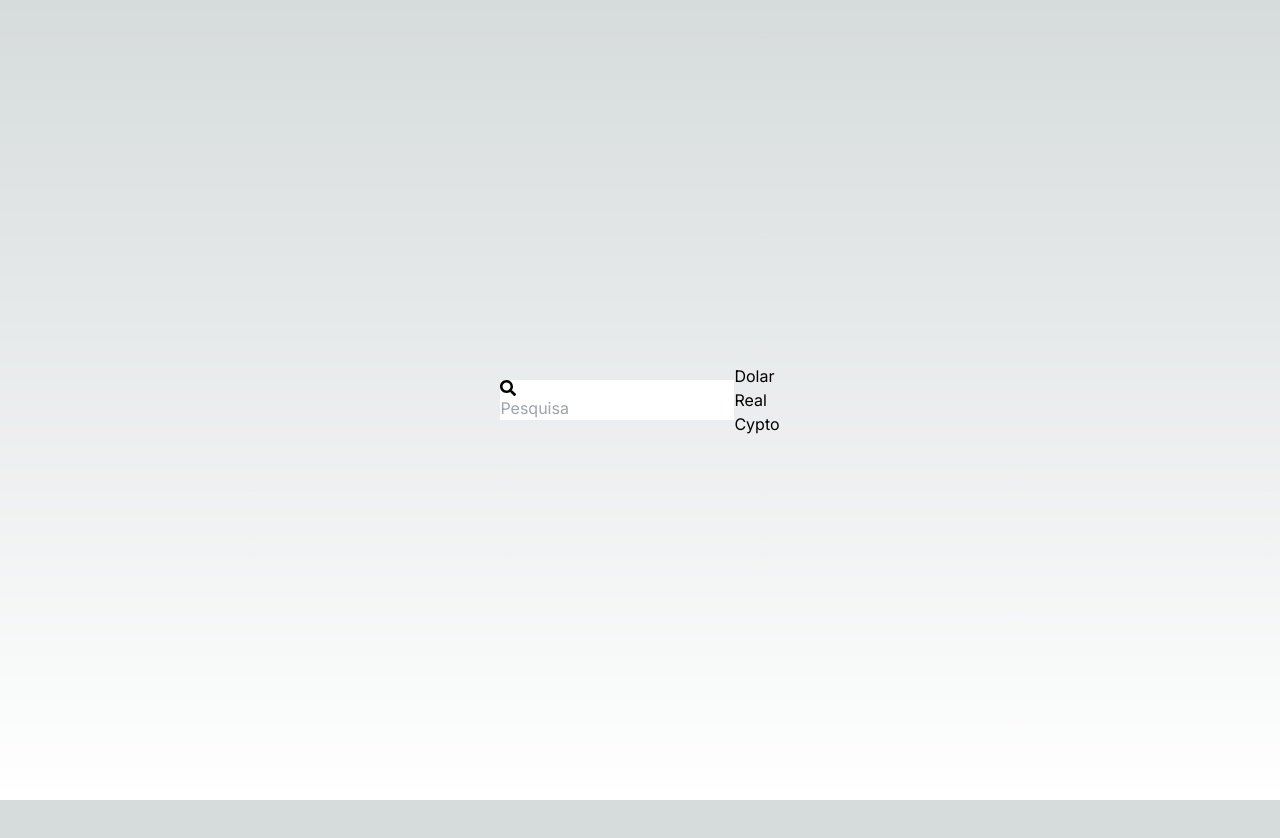
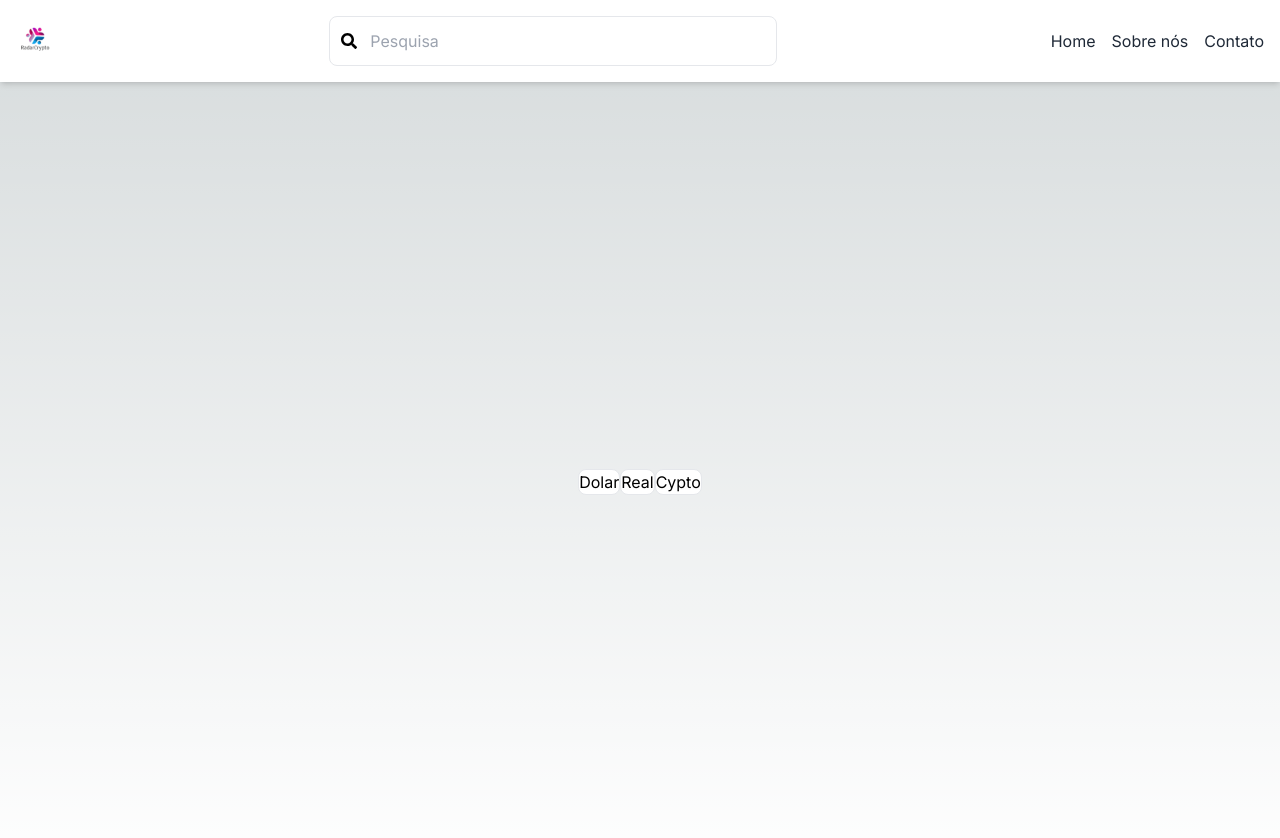
Before and after one commit to Aline875/RadarCrypt, a Next.js app in the folder radarcrypt/: page / in a window 1280 px wide. Shown: the top 838 px of the page. Before the commit the page ends 800 px from the top, so only its background shows below. Built offline with nearby package versions, Linux system fonts and the light colour scheme.

Commit message:
atualização do Header

```diff
--- /dev/null
+++ b/radarcrypt/app/components/Header.tsx
@@ -0,0 +1,48 @@
+import { FC } from "react";
+import Link from "next/link";
+import { FaSearch} from "react-icons/fa";
+
+const Header: FC = () => {
+  return (
+    <header className="bg-white shadow-md">
+      <div className="container mx-auto flex items-center justify-between p-4">
+
+        <div className="text-xl font-bold">
+          <Link href="/" className="text-gray-800">
+             <img
+             src="Logo.svg"
+             alt="Logo do RadarCrypt"
+             className="h-10" />
+          </Link>
+        </div>
+
+
+        <div className="relative flex-1 max-w-md mx-4">
+          <FaSearch className="absolute left-3 top-1/2 transform -translate-y-1/2 text-black" />
+          <input
+            type="search"
+            name="pesquisa-nav"
+            id="pesquisa-nav"
+            placeholder="Pesquisa"
+            className="w-full p-3 pl-10 border rounded-lg focus:outline-none focus:border-black"
+          />
+        </div>
+
+
+        <nav className="flex space-x-4">
+          <Link href="/" className="text-gray-800 hover:text-black">
+           Home
+          </Link>
+          <Link href="/about" className="text-gray-800 hover:text-black">
+            Sobre nós
+          </Link>
+            <Link href="/contact" className="text-gray-800 hover:text-black">
+            Contato
+            </Link>
+        </nav>
+      </div>
+    </header>
+  );
+};
+
+export default Header;
--- a/radarcrypt/app/layout.tsx
+++ b/radarcrypt/app/layout.tsx
@@ -1,12 +1,12 @@
 import type { Metadata } from "next";
 import { Inter } from "next/font/google";
 import "./globals.css";
-
+import Header from "./components/Header";
 const inter = Inter({ subsets: ["latin"] });
 
 export const metadata: Metadata = {
-  title: "Create Next App",
-  description: "Generated by create next app",
+  title: "RadarCrypt",
+  description: "Site de monitoramento de Moedas e Crypto moedas",
 };
 
 export default function RootLayout({
@@ -15,7 +15,7 @@ export default function RootLayout({
   children: React.ReactNode;
 }>) {
   return (
-    <html lang="en">
+    <html lang="pt-br">
       <body className={inter.className}>{children}</body>
     </html>
   );
--- a/radarcrypt/app/page.tsx
+++ b/radarcrypt/app/page.tsx
@@ -1,24 +1,21 @@
 import { FC } from "react";
 import Head from "next/head";
-import {FaSearch} from "react-icons/fa"
+import Header from "./components/Header";
 
 const Home: FC =()=>
 {
   return(
+  <div>
+    <Header></Header>
     <div className="flex items-center justify-center min-h-screen bg-custom-ligth">
-      <header className="flex items-center">
-        <nav className="bg-white">
-          <FaSearch className="text-font-color" />
-          <input type="search" name="pesquisa-nav" id="pesquisa-nav" className="" placeholder="Pesquisa"/>
-        </nav>
-      </header>
-      <main>
+      <main className="flex items-center ">
         <aside></aside>
-        <div>Dolar</div>
-        <div>Real</div>
-        <div>Cypto</div>
+        <div className="border rounded-lg bg-white">Dolar</div>
+        <div className="border rounded-lg bg-white">Real</div>
+        <div className="border rounded-lg bg-white">Cypto</div>
       </main>
     </div>
+  </div>
   )
 }
 export default Home;
```
Also changed, not shown: radarcrypt/public/freepik-gradient-professional-team-culture-hr-logo-20240827133927Gv6t.png (added), radarcrypt/public/logo.svg (added).
